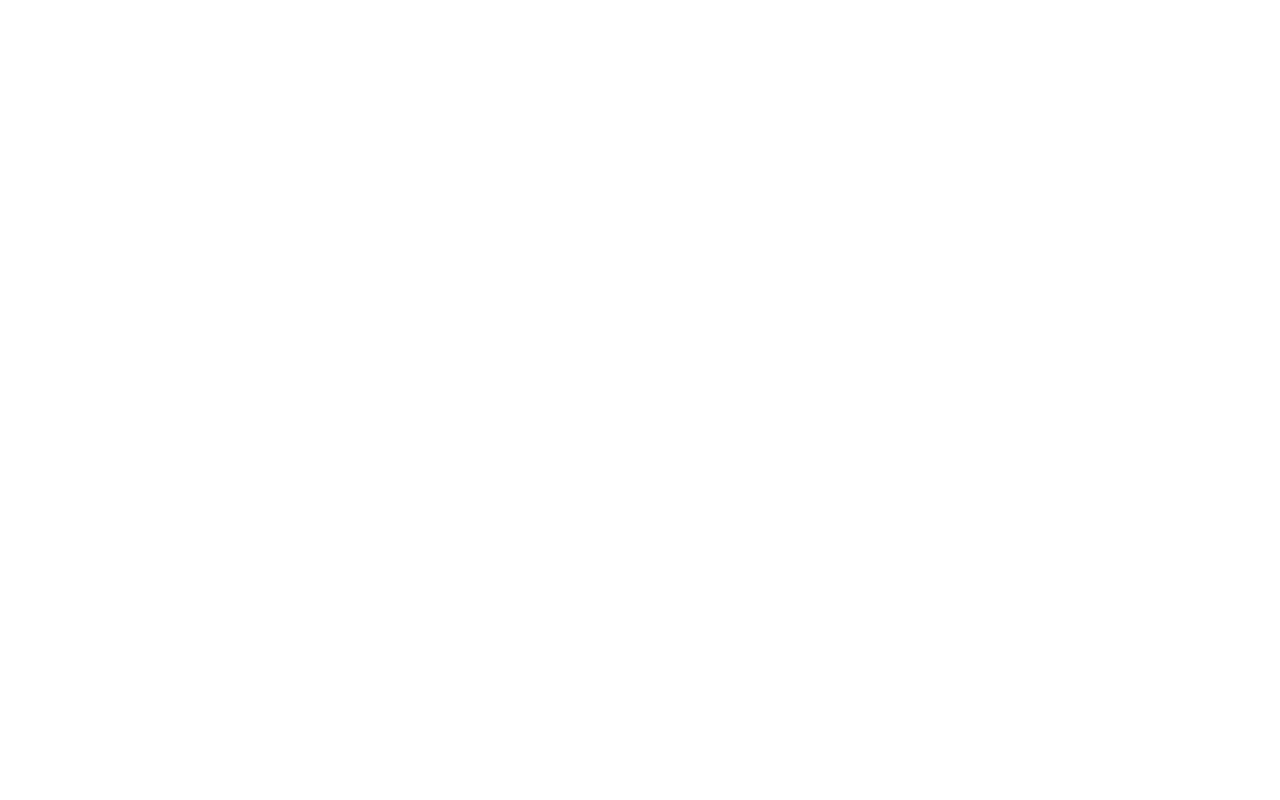
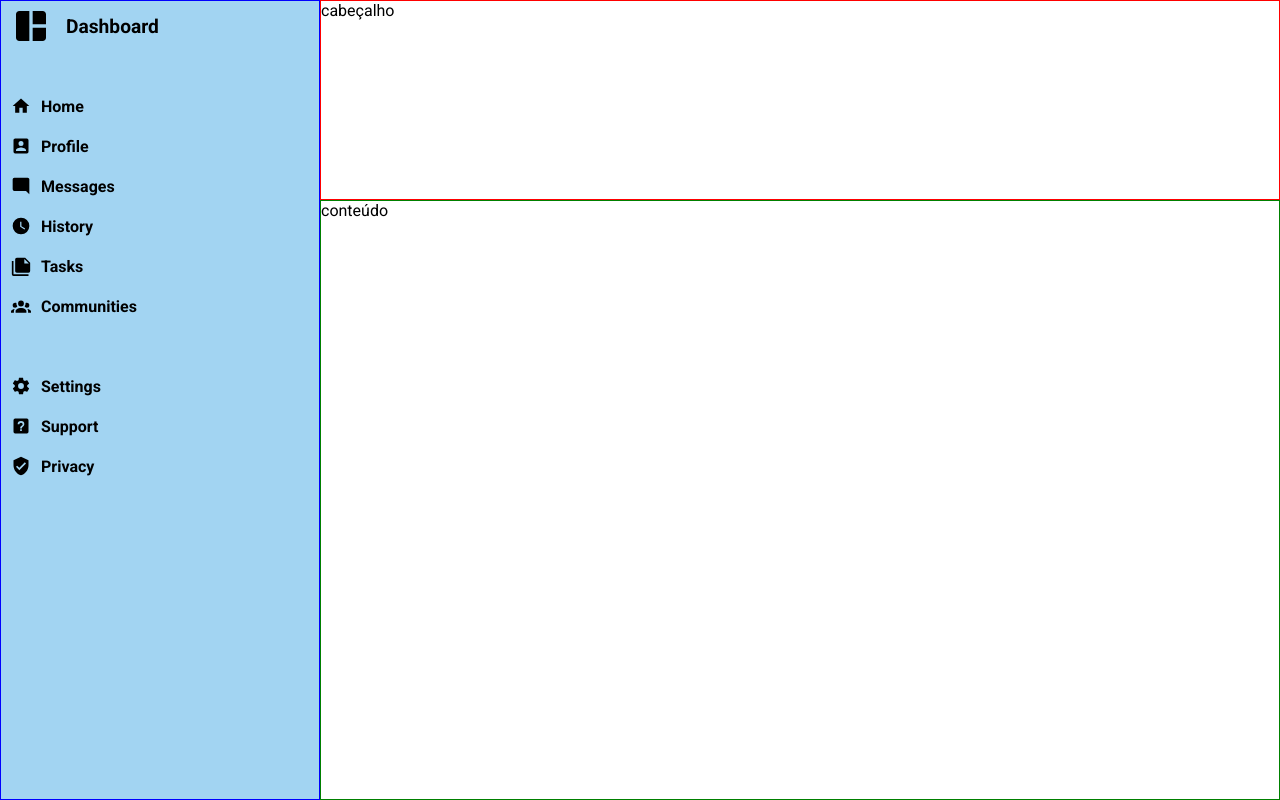
Before and after one commit to Rui-Araujo1409/TOP-Admin-Dashboard, a plain HTML site: page index.html in a window 1280 px wide. Drawn offline with Linux system fonts and the light colour scheme.

Commit message:
terminada barra lateral

```diff
--- a/estilo.css
+++ b/estilo.css
@@ -3,3 +3,58 @@
     padding: 0;
     box-sizing: border-box;
 }
+
+body {
+    font-family: "Roboto", sans-serif;
+}
+
+.contentor {
+    width: 100vw;
+    height: 100vh;
+    display: grid;
+    grid-template-columns: 1fr 3fr;
+    grid-template-rows: 1fr 3fr;
+}
+
+.cabecalho {
+    border: 1px solid red;
+}
+
+.barra-lateral {
+    border: 1px solid blue;
+    grid-row: 1 / span 2 ;
+    display: grid;
+    grid-template-rows: repeat(13, minmax(10px, 30px));
+    font-weight: bold;
+    padding: 10px;
+    gap: 10px;
+    background-color: #a2d4f2;
+}
+
+#titulo-barra-lateral {
+    display: flex;
+    gap: 15px;
+    align-items: center;
+}
+
+#icon-dashboard {
+    height: 2.5em;
+}
+
+#titulo-barra-lateral > span {
+    font-size: 1.2em;
+}
+
+.icon-item {
+    height: 20px;
+}
+
+.item-barra-lateral {
+    display: flex;
+    gap: 10px;
+    align-items: center;
+}
+
+.conteudo {
+    border: 1px solid green;
+}
--- a/index.html
+++ b/index.html
@@ -1,12 +1,41 @@
 <!DOCTYPE html>
 <html lang="pt">
+
 <head>
     <meta charset="UTF-8">
     <meta name="viewport" content="width=device-width, initial-scale=1.0">
+    <link rel="preconnect" href="https://fonts.googleapis.com">
+    <link rel="preconnect" href="https://fonts.gstatic.com" crossorigin>
+    <link
+        href="https://fonts.googleapis.com/css2?family=Arvo:ital,wght@0,400;0,700;1,400;1,700&family=Roboto:ital,wght@0,100..900;1,100..900&display=swap"
+        rel="stylesheet">
     <title>Admin dashboard</title>
     <link rel="stylesheet" href="estilo.css">
 </head>
+
 <body>
 
+    <div class="contentor">
+        <div class="cabecalho">cabeçalho
+
+        </div>
+        <div class="barra-lateral">
+            <div id="titulo-barra-lateral"><img src="icons/collage.svg" id="icon-dashboard"><span>Dashboard</span></div>
+            <div class="item-barra-lateral"></div>
+            <div class="item-barra-lateral"><img src="icons/home.svg" class="icon-item">Home</div>
+            <div class="item-barra-lateral"><img src="icons/account-box.svg" class="icon-item">Profile</div>
+            <div class="item-barra-lateral"><img src="icons/message-reply.svg" class="icon-item">Messages</div>
+            <div class="item-barra-lateral"><img src="icons/clock.svg" class="icon-item">History</div>
+            <div class="item-barra-lateral"><img src="icons/note-multiple.svg" class="icon-item">Tasks</div>
+            <div class="item-barra-lateral"><img src="icons/account-group.svg" class="icon-item">Communities</div>
+            <div class="item-barra-lateral"></div>
+            <div class="item-barra-lateral"><img src="icons/cog.svg" class="icon-item">Settings</div>
+            <div class="item-barra-lateral"><img src="icons/help-box.svg" class="icon-item">Support</div>
+            <div class="item-barra-lateral"><img src="icons/shield-check.svg" class="icon-item">Privacy</div>
+        </div>
+        <div class="conteudo">conteúdo</div>
+    </div>
+
 </body>
+
 </html>
```
